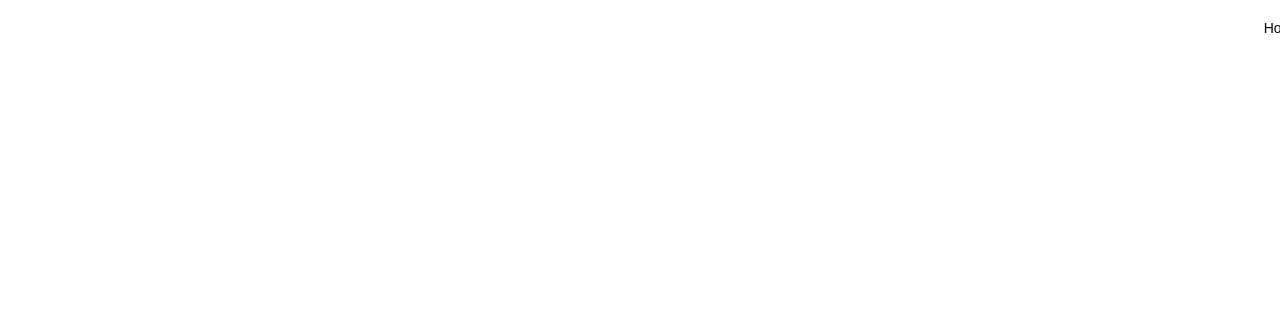
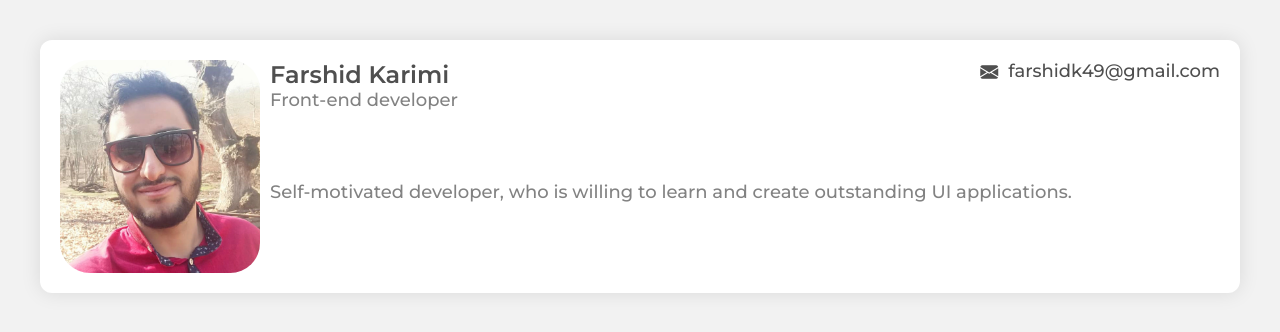
Before and after one commit to bashidagha/My-Portfilio, a Next.js app: page / in a window 1280 px wide. Shown: the top 332 px of the page. Built offline with nearby package versions, Linux system fonts and the light colour scheme; a web font is replaced by a local one.

Commit message:
vertical align email before good practice

```diff
--- /dev/null
+++ b/components/Layout/PersonalInfo.jsx
@@ -0,0 +1,27 @@
+import React from "react";
+import Icon from "../UI/Icon";
+import classes from "./personalinfo.module.css";
+
+const PersonalInfo = () => {
+  return (
+    <div className={`tile ${classes.card}`}>
+      <img src="/farshid.jpg" alt="farshid"></img>
+
+      <div className={classes.info}>
+        <div className={classes.firstinfo}>
+          <h1>Farshid Karimi</h1>
+          <p className={classes.role}>Front-end developer</p>
+        </div>
+
+        <p className={classes.email}>farshidk49@gmail.com</p>
+
+        <p className={classes.about}>
+          Self-motivated developer, who is willing to learn and create
+          outstanding UI applications.
+        </p>
+      </div>
+    </div>
+  );
+};
+
+export default PersonalInfo;
--- /dev/null
+++ b/components/Layout/personalinfo.module.css
@@ -0,0 +1,63 @@
+.card {
+  margin-top: 4rem;
+}
+
+.card img {
+  border-radius: 3rem;
+  max-width: 20rem;
+}
+
+.card h1 {
+  font-weight: 600;
+  font-size: 24px;
+  line-height: 29px;
+
+  color: var(---color-semi-dark);
+}
+
+.role {
+  font-weight: 500;
+  font-size: 18px;
+  line-height: 22px;
+  color: var(---color-gray);
+}
+
+.info {
+  width: 100%;
+}
+
+.email {
+  font-weight: 500;
+  display: inline-block;
+  font-size: 18px;
+  line-height: 22px;
+  color: var(---color-semi-dark);
+}
+
+.email::before {
+  font-family: "Bootstrap-icons";
+  content: "\F32C";
+  padding-right: 1rem;
+  vertical-align: middle;
+}
+
+@media (min-width: 700px) {
+  .card {
+    display: flex;
+    gap: 1rem;
+  }
+
+  .info {
+    display: flex;
+    flex-wrap: wrap;
+  }
+
+  .firstinfo,
+  .email {
+    width: 50%;
+  }
+
+  .email {
+    text-align: end;
+  }
+}
--- /dev/null
+++ b/components/UI/Card.jsx
@@ -0,0 +1,12 @@
+import React from "react";
+import classes from "./card.module.css";
+
+const Card = (props) => {
+  return (
+    <div className={`${classes.container} ${props.classes}`}>
+      {props.children}
+    </div>
+  );
+};
+
+export default Card;
--- a/components/UI/Icon.jsx
+++ b/components/UI/Icon.jsx
@@ -2,10 +2,8 @@ import React from "react";
 
 const Icon = (props) => {
   switch (props.name) {
-    case "menu":
-      return (
-        <i className="bi bi-list"></i>
-      );
+    case "envelope":
+      return <i className="bi bi-envelope-fill"></i>;
 
     default:
       return <></>;
--- /dev/null
+++ b/components/UI/card.module.css
@@ -0,0 +1,5 @@
+.container{
+    width: 95%;
+    margin: 0 auto;
+    max-width: 120rem;
+}
--- a/pages/_app.js
+++ b/pages/_app.js
@@ -1,4 +1,4 @@
-import "../styles/default.css";
+import "../styles/app.css";
 
 function MyApp({ Component, pageProps }) {
   return <Component {...pageProps} />;
--- a/pages/index.js
+++ b/pages/index.js
@@ -1,9 +1,14 @@
-import React from 'react'
+import React from "react";
+import PersonalInfo from "../components/Layout/PersonalInfo";
+import Card from "../components/UI/Card";
+import "bootstrap-icons/font/bootstrap-icons.css";
 
 const Home = () => {
   return (
-    <div>Home</div>
-  )
-}
+    <Card>
+      <PersonalInfo />
+    </Card>
+  );
+};
 
-export default Home
+export default Home;
--- /dev/null
+++ b/styles/app.css
@@ -0,0 +1,8 @@
+@import url('./default.css');
+
+.tile{
+    background: #FFFFFF;
+    border-radius: 12px;
+    padding: 2rem;
+    box-shadow: 0px 0px 20px rgba(0, 0, 0, 0.1);
+}
--- a/styles/default.css
+++ b/styles/default.css
@@ -1,50 +1,23 @@
+@import url("https://fonts.googleapis.com/css2?family=Montserrat:wght@500;600&display=swap");
 
-
-@font-face {
-  font-family: IRANSans;
-  src: url('../assets/fonts/IRANSansWeb_Medium.woff');
-  font-weight: 500;
-  font-style: normal;
+:root {
+  ---color-dark: #333;
+  ---color-semi-dark: #4f4f4f;
+  ---color-gray: #828282;
 }
-
-@font-face {
-  font-family: IRANSans;
-  src: url('../assets/fonts/IRANSansWeb_Bold.woff');
-  font-weight: 700;
-  font-style: normal;
-}
-
-@font-face {
-  font-family: IRANSans;
-  src: url('../assets/fonts/IRANSansWeb_Light.woff');
-  font-weight: 400;
-  font-style: normal;
-}
-
-@font-face {
-  font-family: IRANSans;
-  src: url('../assets/fonts/IRANSansWeb_UltraLight.woff');
-  font-weight: 200;
-  font-style: normal;
-}
-
-
 
 html {
   font-size: 62.5%;
-  padding: 0;
-  margin: 0;
-  direction: rtl;
 }
 
 body {
   margin: 0;
-  padding: 2rem 4rem;
-  font-family: IRANSans, sans-serif;
+  padding: 0;
+  font-family: "Montserrat", sans-serif;
   font-weight: 500;
-  font-size: 1.4rem;
-  background-color: $background-color;
-  color: $text-gray;
+  font-size: 1.8rem;
+  background-color: #f2f2f2;
+  color: var(---color-gray);
 }
 
 a {
@@ -52,7 +25,9 @@ a {
   text-decoration: none;
 }
 
-* {
+*,
+*::after,
+*::before {
   box-sizing: border-box;
 }
 
@@ -69,14 +44,11 @@ img {
   max-width: 100%;
 }
 
-@media screen and (max-width: 576px) {
-  body {
-    padding: 1.5rem 2.5rem;
-  }
+h1,
+h2,
+h3,
+h4,
+h5,
+p {
+  margin: 0;
 }
-
-@media screen and (max-width: 992px) and (min-width: 577px) {
-  body {
-    padding: 1.8rem 3.2rem;
-  }
-}
```
Also changed, not shown: public/farshid.jpg (added).
